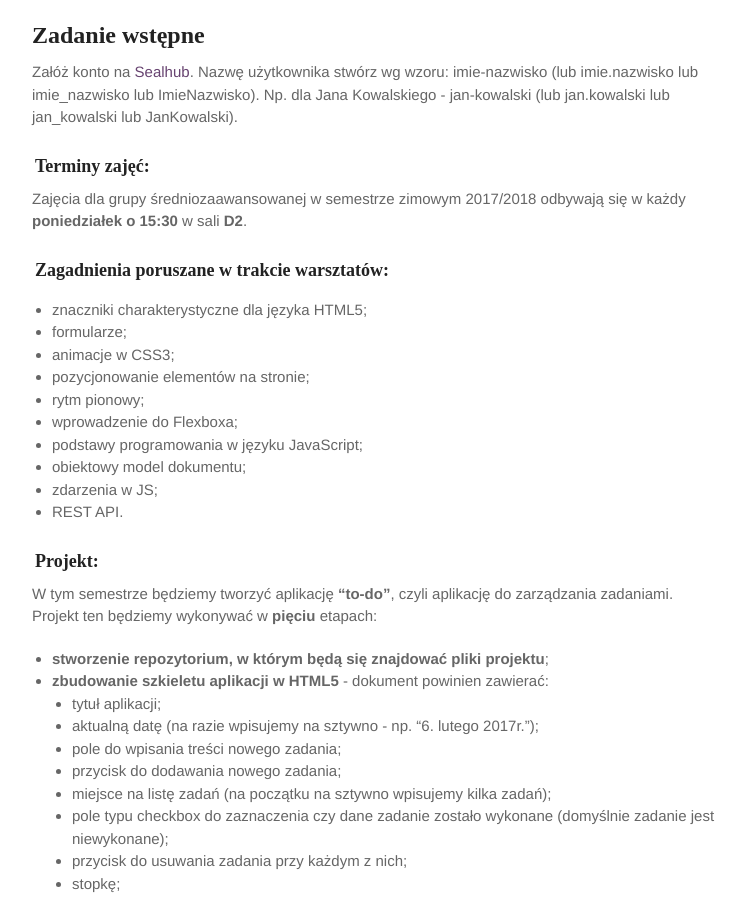
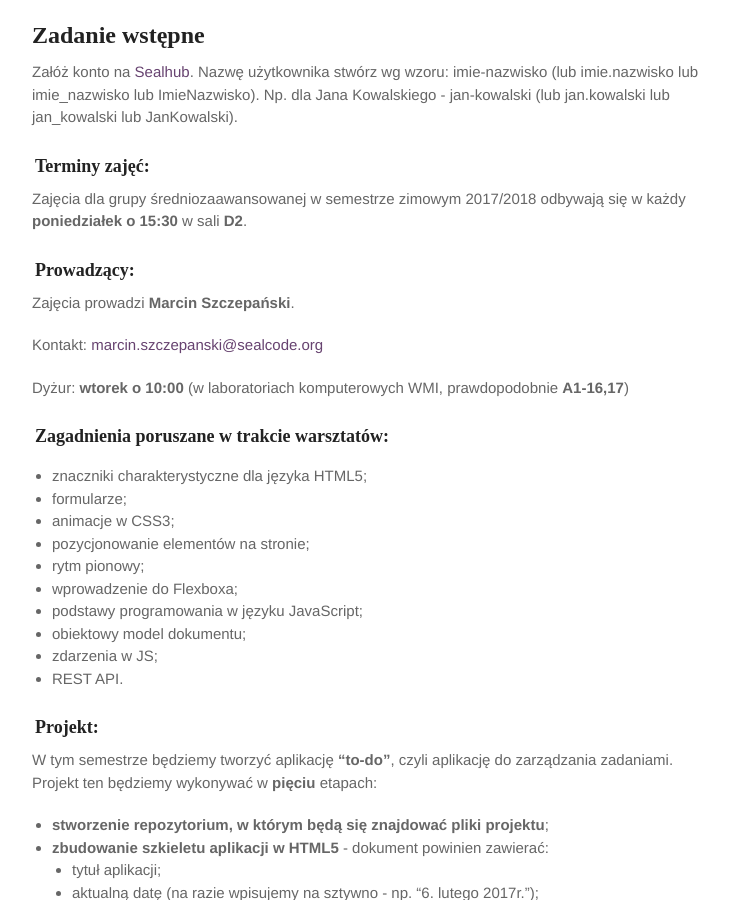
Before and after one commit to marcin-szczepanski/TWE, a Jekyll site: the page built from zajecia/1B/informacje.md, in a window 1280 px wide and 900 px high, scrolled down 322 px. Shown: the whole window, without its empty margins (263-1008 px from the left). Built offline with Jekyll 4.4.1, drawn with Linux system fonts in a browser that asks for light colours; some web fonts are replaced.

Commit message:
Update informacje.md

```diff
--- a/zajecia/1B/informacje.md
+++ b/zajecia/1B/informacje.md
@@ -15,6 +15,13 @@ imie-nazwisko (lub imie.nazwisko lub imie_nazwisko lub ImieNazwisko). Np. dla Ja
 
 ### Terminy zajęć:
 Zajęcia dla grupy średniozaawansowanej w semestrze zimowym 2017/2018 odbywają się w&nbsp;każdy **poniedziałek o&nbsp;15:30** w&nbsp;sali **D2**.
+
+### Prowadzący:
+Zajęcia prowadzi **Marcin Szczepański**.
+
+Kontakt: <a href="maito:marcin.szczepanski@sealcode.org">marcin.szczepanski@sealcode.org</a>
+
+Dyżur: **wtorek o 10:00** (w laboratoriach komputerowych WMI, prawdopodobnie **A1-16,17**)
 
 ### Zagadnienia poruszane w trakcie warsztatów:
 
```
